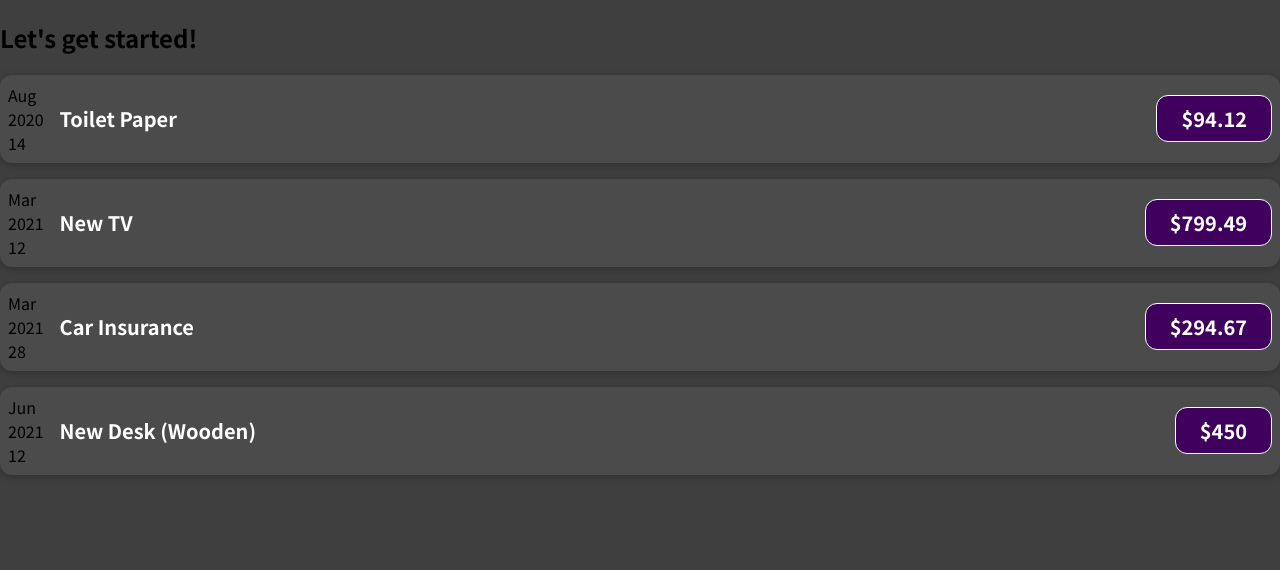
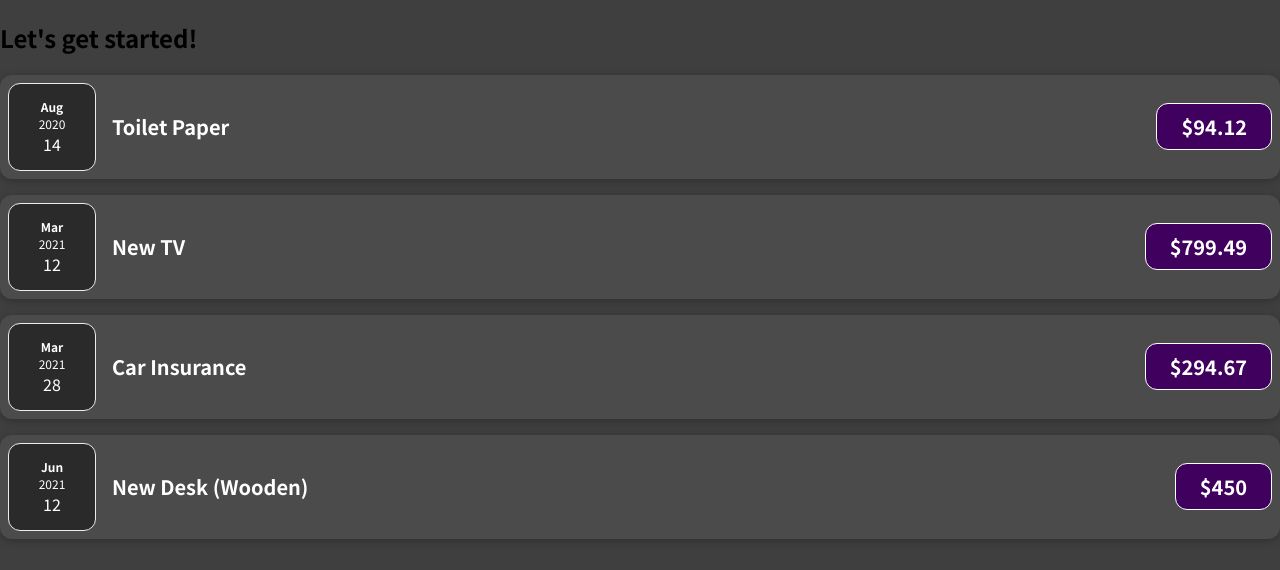
Before and after one commit to Ivan270/react-learning, a JavaScript app: page / in a window 1280 px wide. Shown: the top 570 px of the page. Built offline with nearby package versions, Linux system fonts and the light colour scheme.

Commit message:
se agrega componente ExpenseDate y su estilo

```diff
--- /dev/null
+++ b/src/components/ExpenseDate.css
@@ -0,0 +1,26 @@
+.expense-date {
+    display: flex;
+    flex-direction: column;
+    width: 5.5rem;
+    height: 5.5rem;
+    border: 1px solid #ececec;
+    background-color: #2a2a2a;
+    color: white;
+    border-radius: 12px;
+    align-items: center;
+    justify-content: center;
+}
+
+.expense-date__month {
+    font-size: 0.75rem;
+    font-weight: bold;
+}
+
+.expense-date__year {
+    font-size: 0.75rem;
+}
+
+.expense-date__day {
+    font-size: 1.5rem;
+    font-weight: bold;
+}
--- /dev/null
+++ b/src/components/ExpenseDate.js
@@ -0,0 +1,14 @@
+import './ExpenseDate.css';
+export default function ExpenseDate(props) {
+	const month = props.date.toLocaleDateString('en-US', { month: 'short' });
+	const year = props.date.toLocaleDateString('en-US', { year: 'numeric' });
+	const day = props.date.toLocaleDateString('en-US', { day: '2-digit' });
+
+	return (
+		<div className="expense-date">
+			<div className="expense-date__month">{month}</div>
+			<div className="expense-date__year">{year}</div>
+			<div expense-date="expense-date__day">{day}</div>
+		</div>
+	);
+}
--- a/src/components/ExpenseItem.js
+++ b/src/components/ExpenseItem.js
@@ -1,17 +1,10 @@
+import ExpenseDate from './ExpenseDate';
 import './ExpenseItem.css';
 
 function ExpenseItem(props) {
-	const month = props.date.toLocaleDateString('en-US', { month: 'short' });
-	const year = props.date.toLocaleDateString('en-US', { year: 'numeric' });
-	const day = props.date.toLocaleDateString('en-US', { day: '2-digit' });
-
 	return (
 		<div className="expense-item">
-			<div>
-				<div>{month}</div>
-				<div>{year}</div>
-				<div>{day}</div>
-			</div>
+			<ExpenseDate date={props.date} />
 			<div className="expense-item__description">
 				<h2>{props.title}</h2>
 				<div className="expense-item__price">${props.amount}</div>
```
